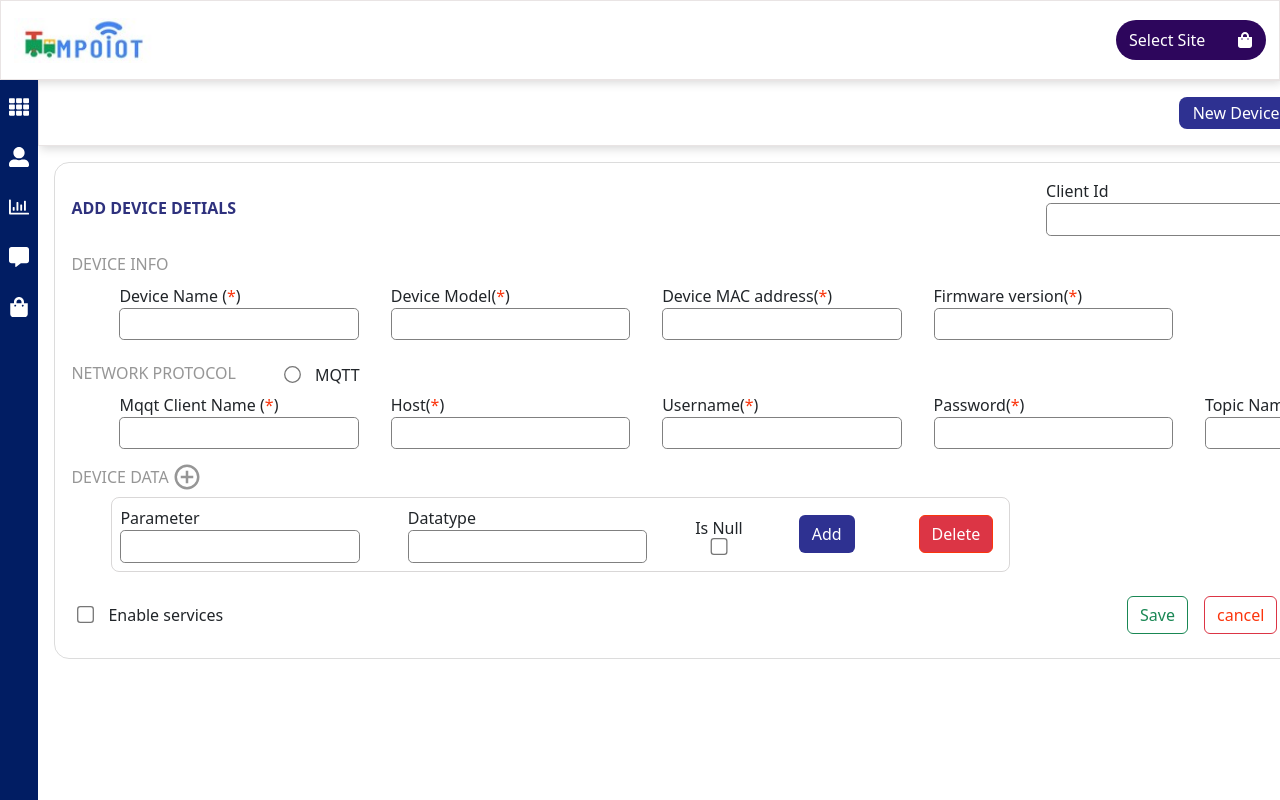
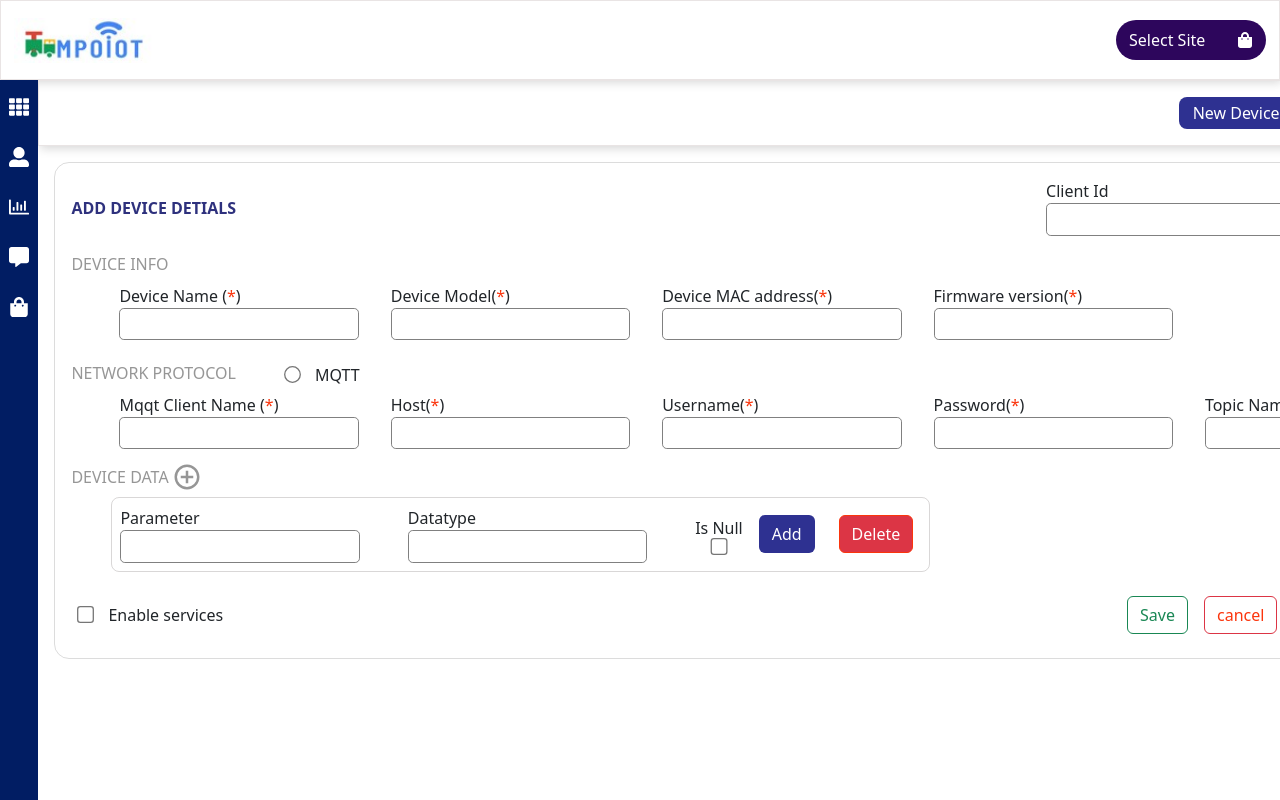
Before and after one commit to ManikandanS8377/TempoIoT, a React (Create React App) app in the folder tempo/: page /Add_device in a window 1280 px wide. Shown: the top 800 px of the page. Built offline with nearby package versions, Linux system fonts and the light colour scheme.

Commit message:
align css

```diff
--- a/tempo/src/assets/style/App.css
+++ b/tempo/src/assets/style/App.css
@@ -535,6 +535,9 @@ main {
     border: 0.1px solid rgba(143, 137, 137, 0.342);
     border-radius: 0.5rem;
 }
+.inputbox .del_btn{
+    margin-left: -2rem;
+}
 
 .row_one,
 .row_five {
--- a/tempo/src/pages/Add_device.jsx
+++ b/tempo/src/pages/Add_device.jsx
@@ -267,11 +267,11 @@ const Add_device = () => {
                             <label htmlFor="">Is Null</label>
                             <input type="checkbox" />
                         </div>
-                        <div className="inputbox">
-                            <input className="btn-loc add_button btn btn-blue" type="button" value="Add" />
+                        <div className="inputbox add_del_gap">
+                            <input className="btn-loc add_button btn btn-blue del_btn" type="button" value="Add" />
                         </div>
-                        <div className="inputbox">
-                            <input className="btn-loc add_button  btn btn-danger" type="button" value="Delete"/>
+                        <div className="inputbox add_del_gap">
+                            <input className="btn-loc add_button  btn btn-danger del_btn" type="button" value="Delete"/>
                         </div>
                     </div>
                     {divs}
```
